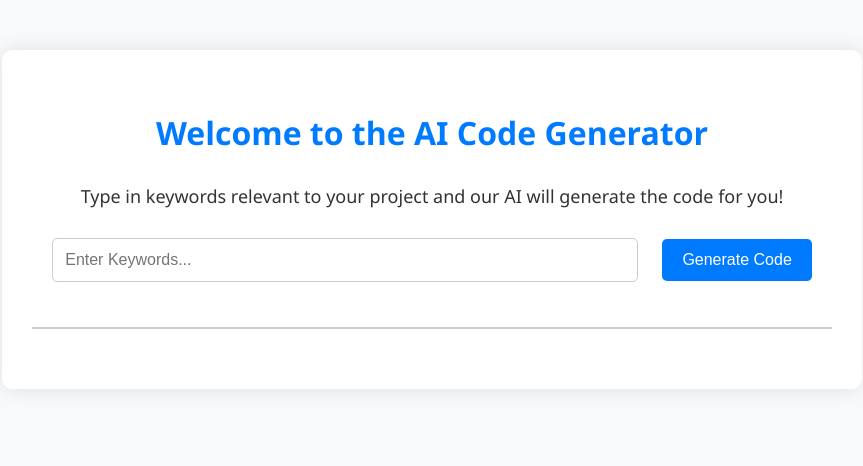
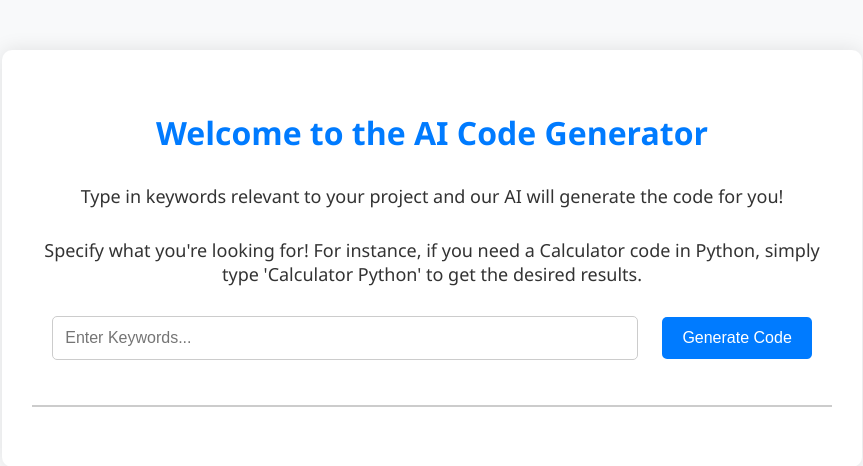
Before and after one commit to shahram8708/AI-Code-Generative, a Flask app: page / in a window 1280 px wide. Shown: the top 466 px of the page, without its empty margins (208-1071 px from the left). Run offline with Flask 3, Linux system fonts and the light colour scheme.

Commit message:
Update index.html

```diff
--- a/templates/index.html
+++ b/templates/index.html
@@ -159,6 +159,7 @@
     <div class="container">
         <h1>Welcome to the AI Code Generator</h1>
         <p>Type in keywords relevant to your project and our AI will generate the code for you!</p>
+        <p>Specify what you're looking for! For instance, if you need a Calculator code in Python, simply type 'Calculator Python' to get the desired results.</p>
         <input type="text" id="searchInput" placeholder="Enter keywords...">
         <button onclick="searchRepositories()">Generate Code</button>
         <div id="repositories"></div>
```
